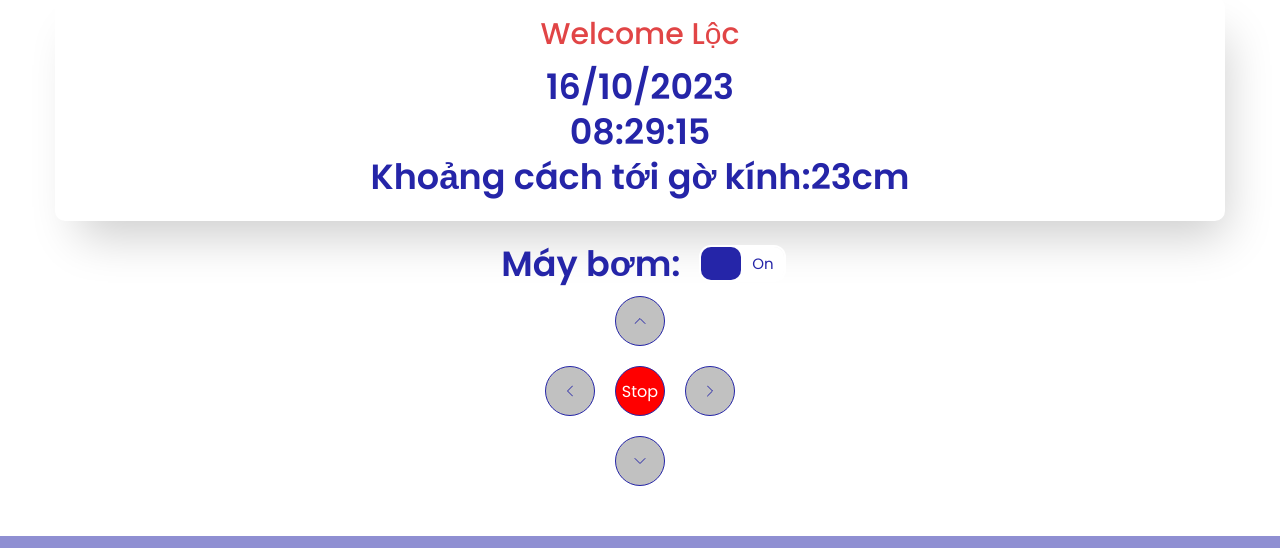
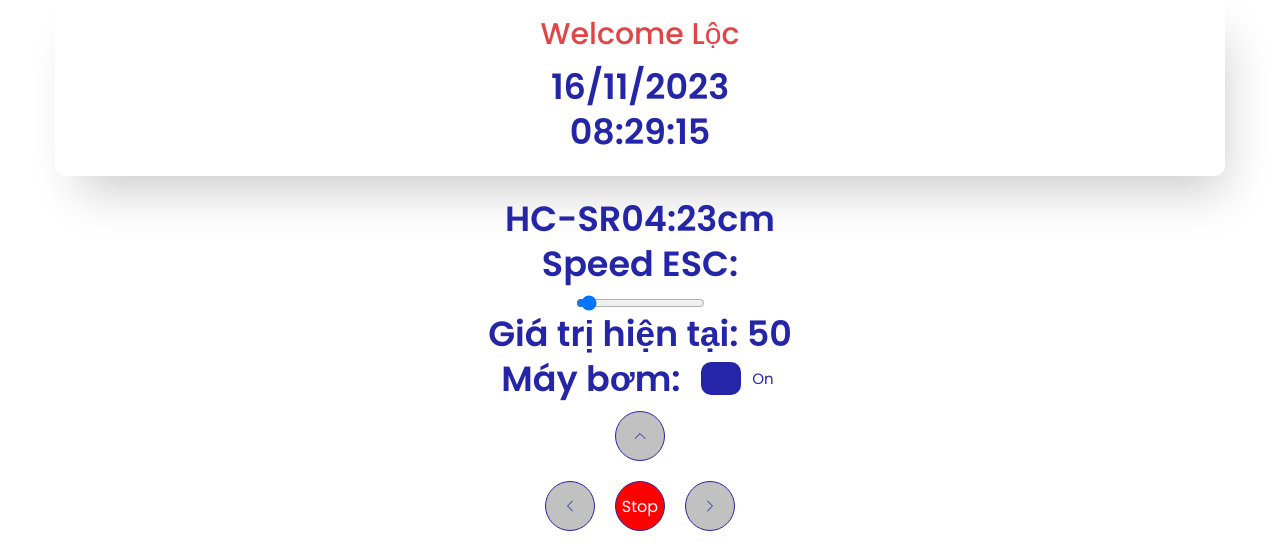
Before and after one commit to ManhLoc/Do-An-2, a plain HTML site: page index.html in a window 1280 px wide. Shown: the part 103-651 px from the top of the page. Drawn offline with Linux system fonts and the light colour scheme; no server answers.

Commit message:
update linh tinh

```diff
--- a/assets/css/styles.css
+++ b/assets/css/styles.css
@@ -178,6 +178,14 @@ button {
     justify-content: center;
 }
 
+.speedESC {
+    text-align: center;
+    font-size: 3.5rem;
+    font-weight: 600;
+    color: var(--primary--color-one);
+    padding: 5px;
+}
+
 .control-motor__top,
 .control-motor__center,
 .control-motor__bottom {
--- a/index.html
+++ b/index.html
@@ -178,9 +178,24 @@
                         <p class="welcome">Welcome Lộc</p>
                         <p id="timeDate" class="time__date">22/09/2023</p>
                         <p id="timeCurrent" class="time__current">14:49:50</p>
-                        <p class="hc04">
-                            Khoảng cách tới gờ kính: <span id="hc04">23</span>cm
-                        </p>
+                    </div>
+                    <div class="control-all">
+                        <p class="hc04">HC-SR04: <span id="hc04">23</span>cm</p>
+                        <div class="speedESC">
+                            <p>Speed ESC:</p>
+                            <input
+                                type="range"
+                                id="giatri"
+                                name="giatri"
+                                min="0"
+                                max="1023"
+                                value="50"
+                            />
+                            <p>
+                                Giá trị hiện tại:
+                                <span id="giatri-hientai">50</span>
+                            </p>
+                        </div>
                     </div>
                     <div class="control-pump">
                         <p class="control-pump__content">Máy bơm:</p>
--- a/index.js
+++ b/index.js
@@ -177,6 +177,18 @@ btnOnPump.onclick = function () {
     });
 }
 
+// ESC
+// JavaScript để cập nhật giá trị hiện tại khi thanh điều chỉnh được di chuyển
+var slider = document.getElementById("giatri");
+var giatriHientai = document.getElementById("giatri-hientai");
+
+slider.oninput = function () {
+    giatriHientai.innerHTML = this.value;
+    database.ref("/Dong Co").update({
+        ESC: Number(this.value),
+    });
+};
+
 // ===================== Lấy từ Firebase lên ===============================
 // Check connect
 database.ref("/Connect/SignUp").on("value", function (snapshot) {
@@ -190,7 +202,7 @@ database.ref("/Connect/SignUp").on("value", function (snapshot) {
         alert("Không lấy được dữ liệu")
 });
 
-//HC04
+// HC04
 database.ref("/Sensor/HC04").on("value", function (snapshot) {
     if (snapshot.exists()) {
         var hc04 = snapshot.val();
@@ -302,7 +314,7 @@ function sokhongconghia(value) {
 function hienthithoigian() {
     const time = new Date()
     let date = sokhongconghia(time.getDate())
-    let month = sokhongconghia(time.getMonth())
+    let month = sokhongconghia(time.getMonth() + 1)
     let year = time.getFullYear()
 
     let hour = sokhongconghia(time.getHours())
```
